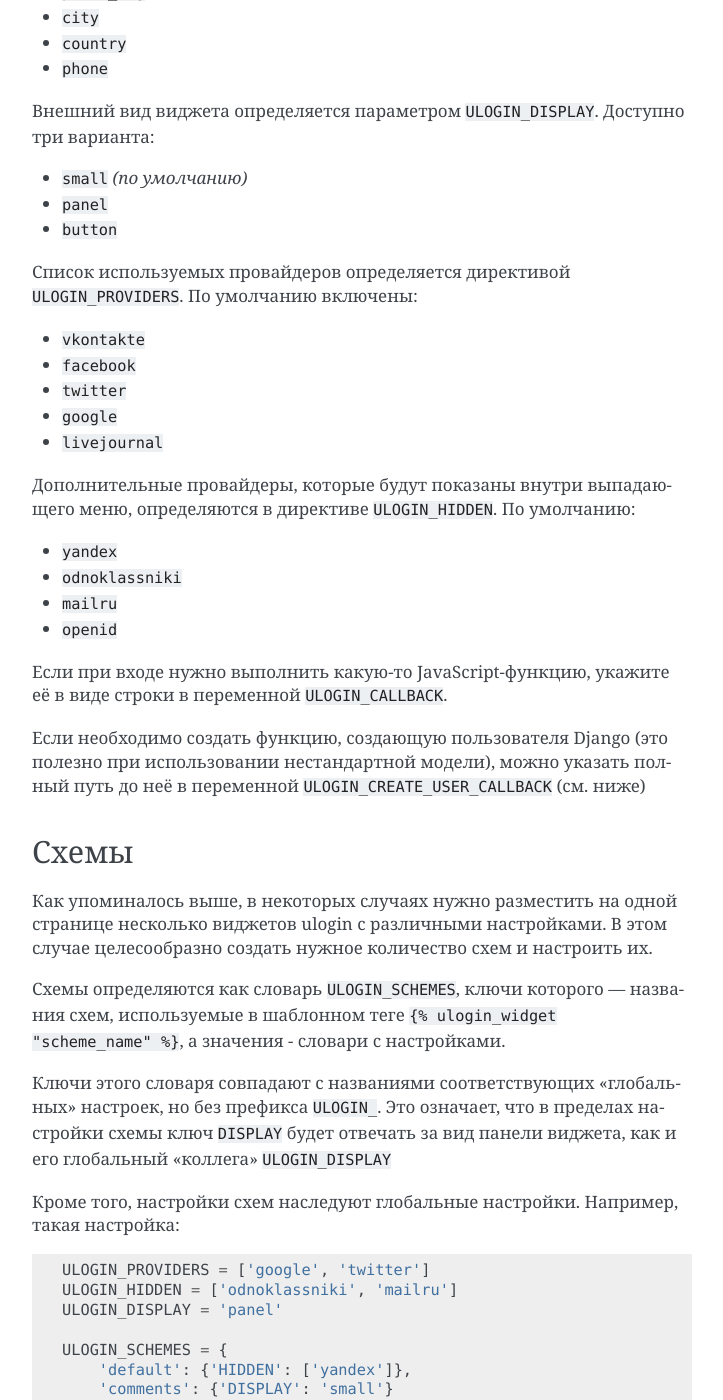
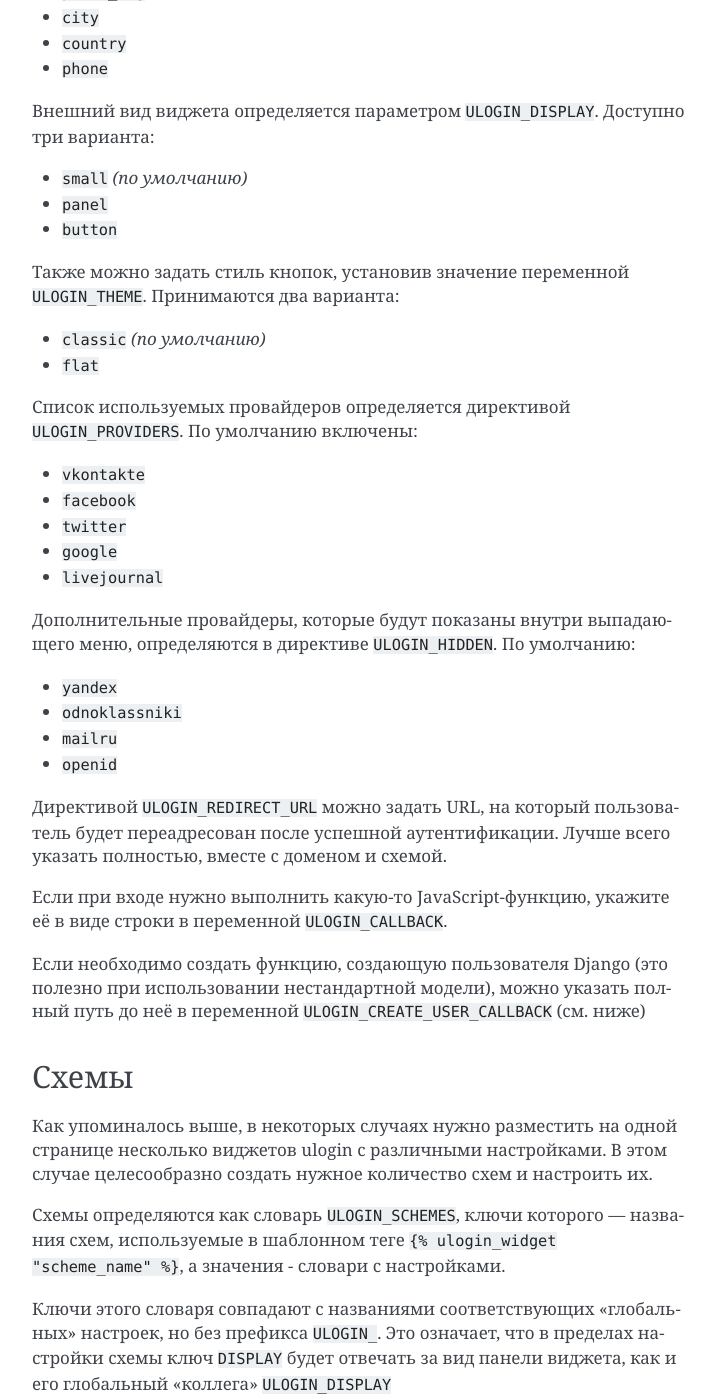
Before and after one commit to marazmiki/django-ulogin, a Sphinx documentation site: the page built from docs/source/advanced.rst, in a window 1280 px wide and 1400 px high, scrolled down 668 px. Shown: the whole window, without its empty margins (388-1111 px from the left). Built offline with Sphinx 7.4.7, drawn with Linux system fonts in a browser that asks for light colours.

Commit message:
Improved the documentation: wrote about ULOGIN_REDIRECT_URL (close #40) and ULOGIN_THEME. Btw, [skip ci]

```diff
--- a/docs/source/advanced.rst
+++ b/docs/source/advanced.rst
@@ -35,6 +35,11 @@
 * ``panel``
 * ``button``
 
+Также можно задать стиль кнопок, установив значение переменной ``ULOGIN_THEME``. Принимаются два варианта:
+
+* ``classic`` *(по умолчанию)*
+* ``flat``
+
 Список используемых провайдеров определяется директивой ``ULOGIN_PROVIDERS``. По умолчанию включены:
 
 * ``vkontakte``
@@ -49,6 +54,9 @@
 * ``odnoklassniki``
 * ``mailru``
 * ``openid``
+
+Директивой ``ULOGIN_REDIRECT_URL`` можно задать URL, на который пользователь будет переадресован после успешной аутентификации. Лучше
+всего указать полностью, вместе с доменом и схемой.
 
 Если при входе нужно выполнить какую-то JavaScript-функцию, укажите её в виде строки в переменной ``ULOGIN_CALLBACK``.
 
```
